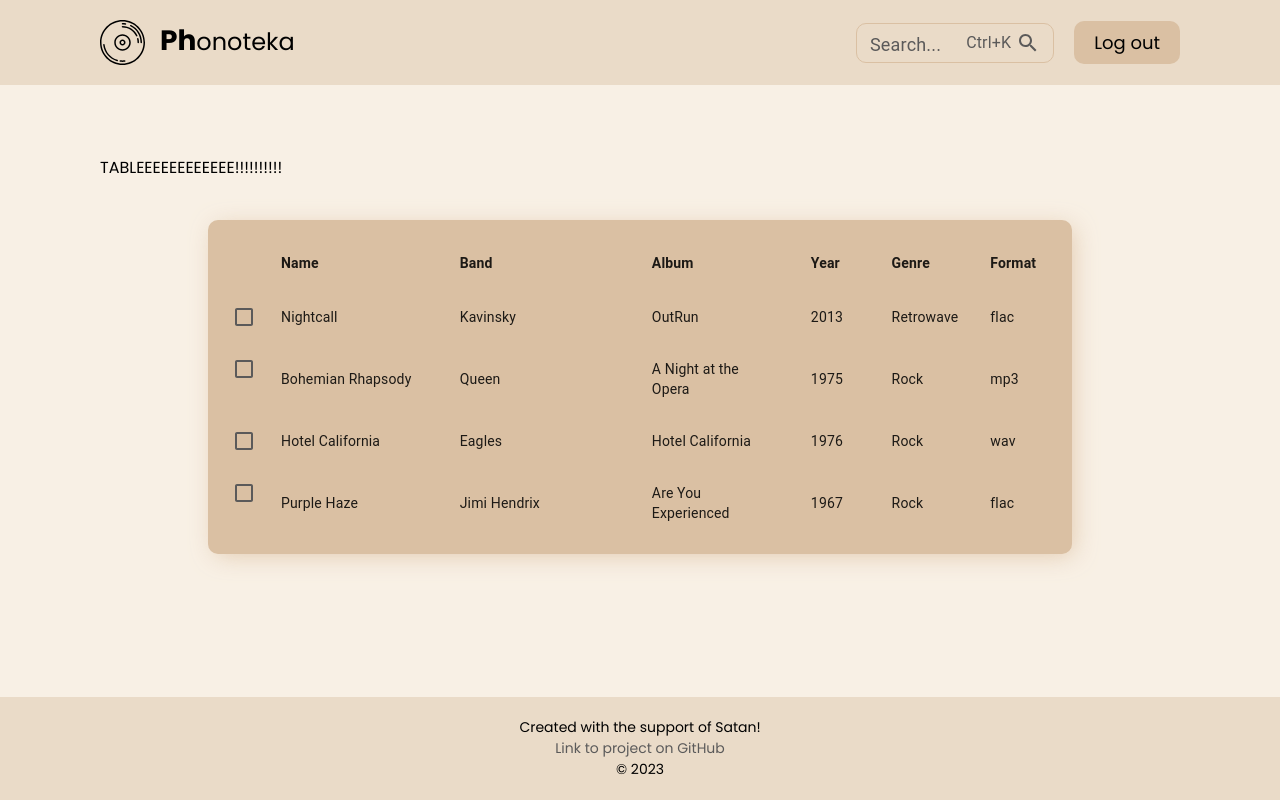
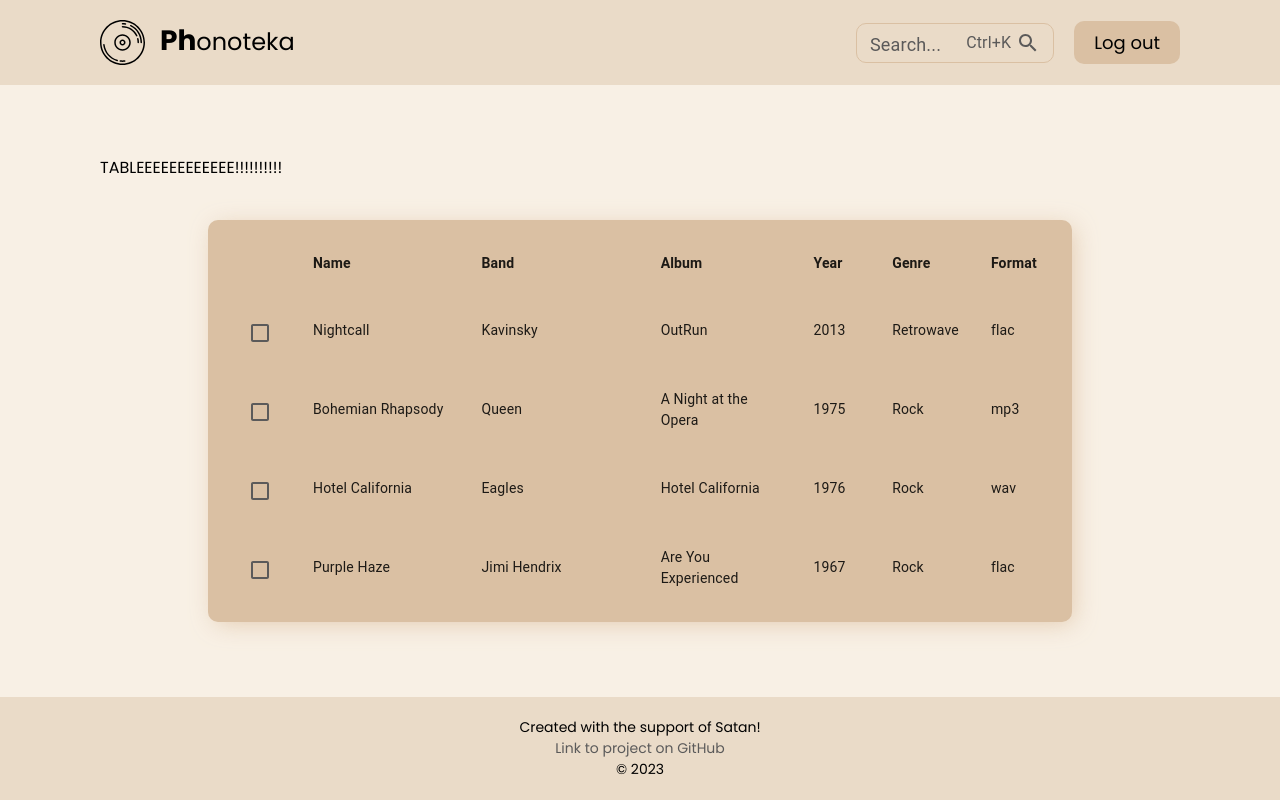
Before and after one commit to coderEverFirst/phonoteka, a React (Vite) app in the folder packages/client/: page / in a window 1280 px wide. Built offline with nearby package versions, Linux system fonts and the light colour scheme.

Commit message:
minor fix

```diff
--- a/packages/client/src/components/Table/MainTable.tsx
+++ b/packages/client/src/components/Table/MainTable.tsx
@@ -35,10 +35,9 @@ const MainTable = () => {
           <MainTableBody>
             {rowsData.map((row: IRowData) => (
               <TableRow key={row.id}>
-                <td>
+                <TableCell>
                   <Checkbox />
-                </td>
-
+                </TableCell>
                 <TableCell>{row.name}</TableCell>
                 <TableCell>{row.band}</TableCell>
                 <TableCell>{row.album}</TableCell>
```
